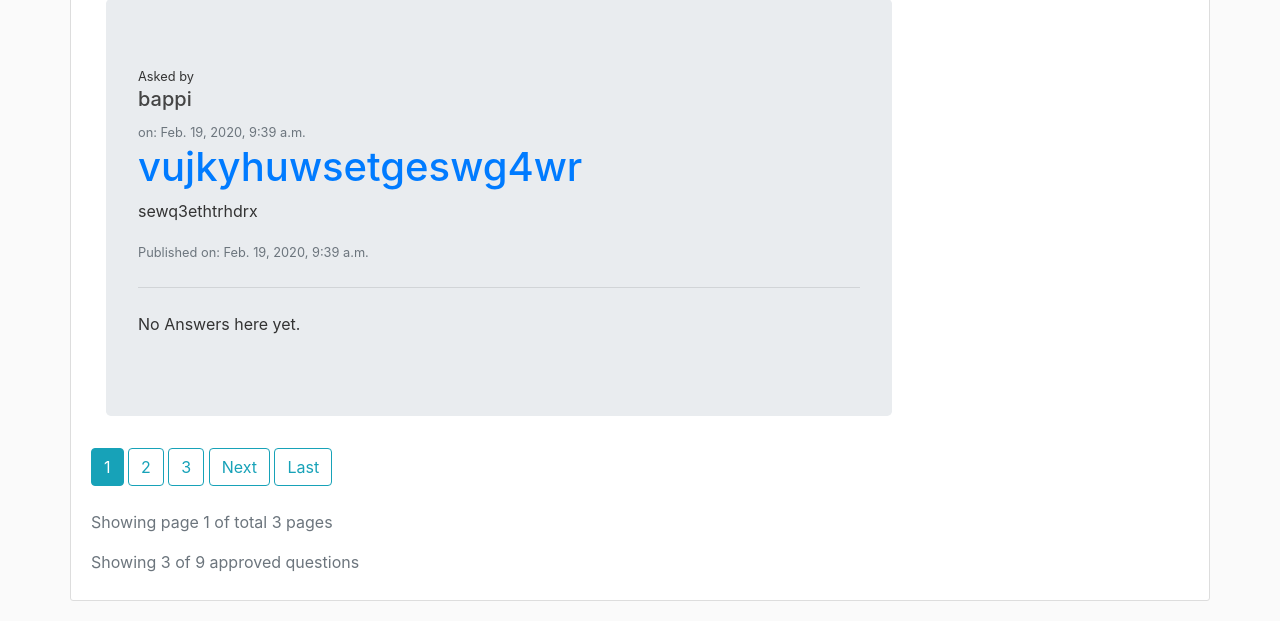
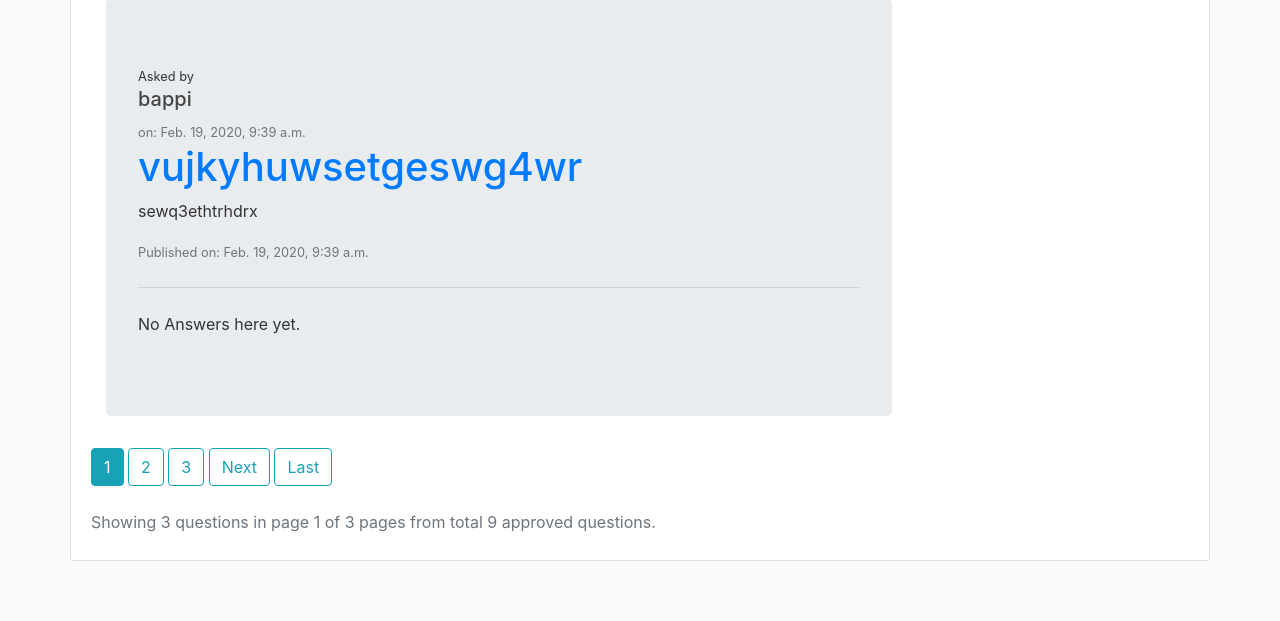
Before and after one commit to mmrubayet/askRubayet, a Django app: page / in a window 1280 px wide. Shown: the part 1231-1852 px from the top of the page. After the commit the page ends 1792 px from the top, so only its background shows below. Run offline with Django 3.2, Linux system fonts and the light colour scheme; data comes from the database, SQL or seed files in the repository; some libraries are stand-ins or nearby versions.

Commit message:
Update question_list.html

```diff
--- a/ask/templates/ask/question_list.html
+++ b/ask/templates/ask/question_list.html
@@ -68,7 +68,8 @@
 
   {% if page_obj.has_previous %}
     <a class="btn btn-outline-info mb-4" href="?page=1">First</a>
-    <a class="btn btn-outline-info mb-4" href="?page={{ page_obj.previous_page_number }}">Previous</a>
+    <a class="btn btn-outline-info mb-4"
+    href="?page={{ page_obj.previous_page_number }}">Previous</a>
   {% endif %}
 
 
@@ -81,14 +82,18 @@
   {% endfor %}
 
   {% if page_obj.has_next %}
-    <a class="btn btn-outline-info mb-4" href="?page={{ page_obj.next_page_number }}">Next</a>
-    <a class="btn btn-outline-info mb-4" href="?page={{ page_obj.paginator.num_pages }}">Last</a>
+    <a class="btn btn-outline-info mb-4"
+    href="?page={{ page_obj.next_page_number }}">Next</a>
+    <a class="btn btn-outline-info mb-4"
+    href="?page={{ page_obj.paginator.num_pages }}">Last</a>
   {% endif %}
 
 {% endif %}
 
-<p class="text-muted">Showing page {{ page_obj.number }} of total {{ page_obj.paginator.num_pages }} pages</p>
-<p class="text-muted">Showing {{ page_obj.object_list.count }} of {{ page_obj.paginator.count }} approved questions </p>
+<p class="text-muted">Showing {{ page_obj.object_list.count }} questions in
+  page {{ page_obj.number }} of  {{ page_obj.paginator.num_pages }}
+  pages from total {{ page_obj.paginator.count }} approved questions.
+</p>
 <!-- paginator end -->
 
 
```
